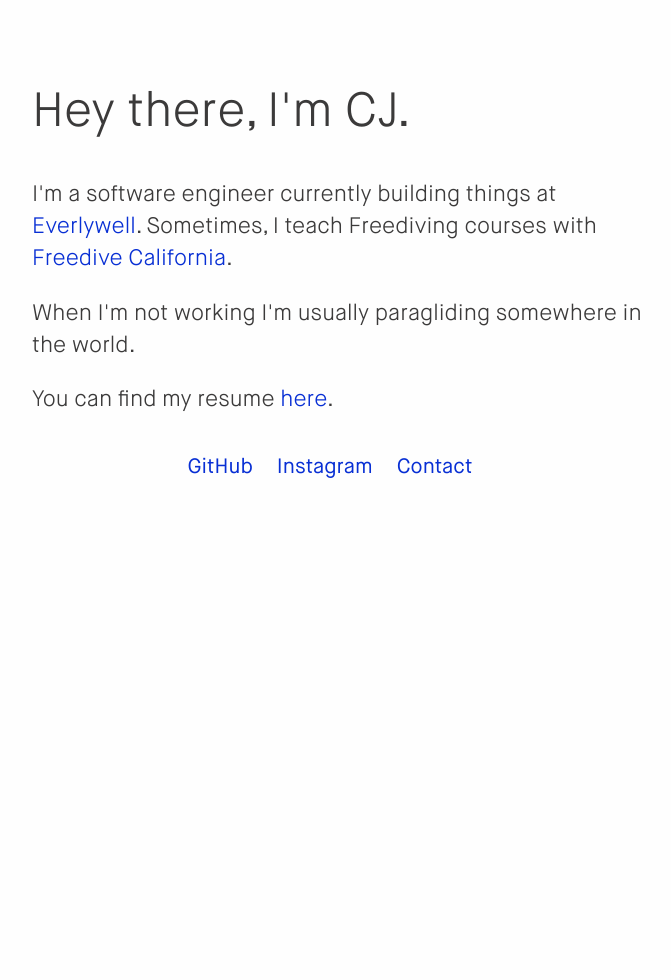
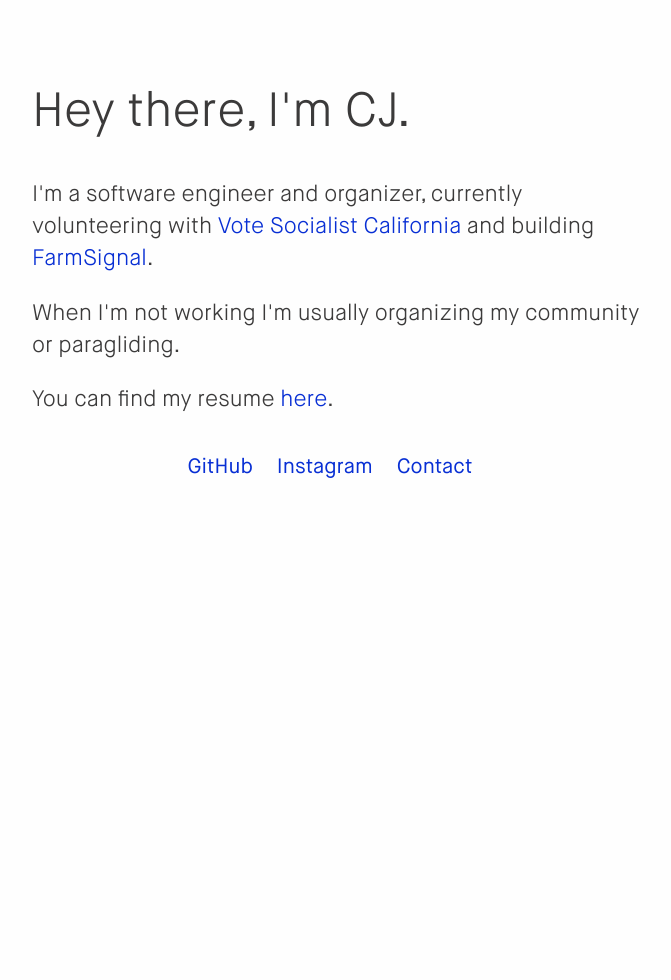
Before and after one commit to cjessett/cjessett.github.io, a Jekyll site: the page built from index.html, in a window 1280 px wide. Shown: the whole page, without its empty margins (298-969 px from the left). Built offline with Jekyll 4.4.1, drawn with Linux system fonts in a browser that asks for light colours; nearby versions of some CDN libraries; some web fonts are replaced; a style sheet for code colours, icons or effects is not loaded.

Commit message:
Update index.html

```diff
--- a/index.html
+++ b/index.html
@@ -6,11 +6,11 @@
 <main id="home" class="small-12 medium-8 medium-offset-2 large-6 large-offset-3 columns">
   <h1>Hey there, I'm CJ.</h1>
   <p>
-    I'm a software engineer currently building things at <a href="https://everlywell.com">Everlywell</a>.
-    Sometimes, I teach Freediving courses with <a href="https://freediveca.com">Freedive California</a>.
+    I'm a software engineer and organizer, currently volunteering with <a href="https://votesocialistca.com">Vote Socialist California</a>
+    and building <a href="https://farmsignal.vercel.app">FarmSignal</a>.
   </p>
   <p>
-    When I'm not working I'm usually paragliding somewhere in the world.
+    When I'm not working I'm usually organizing my community or paragliding.
   </p>
   <p>
     You can find my resume <a href="/resume.pdf">here</a>.
```
